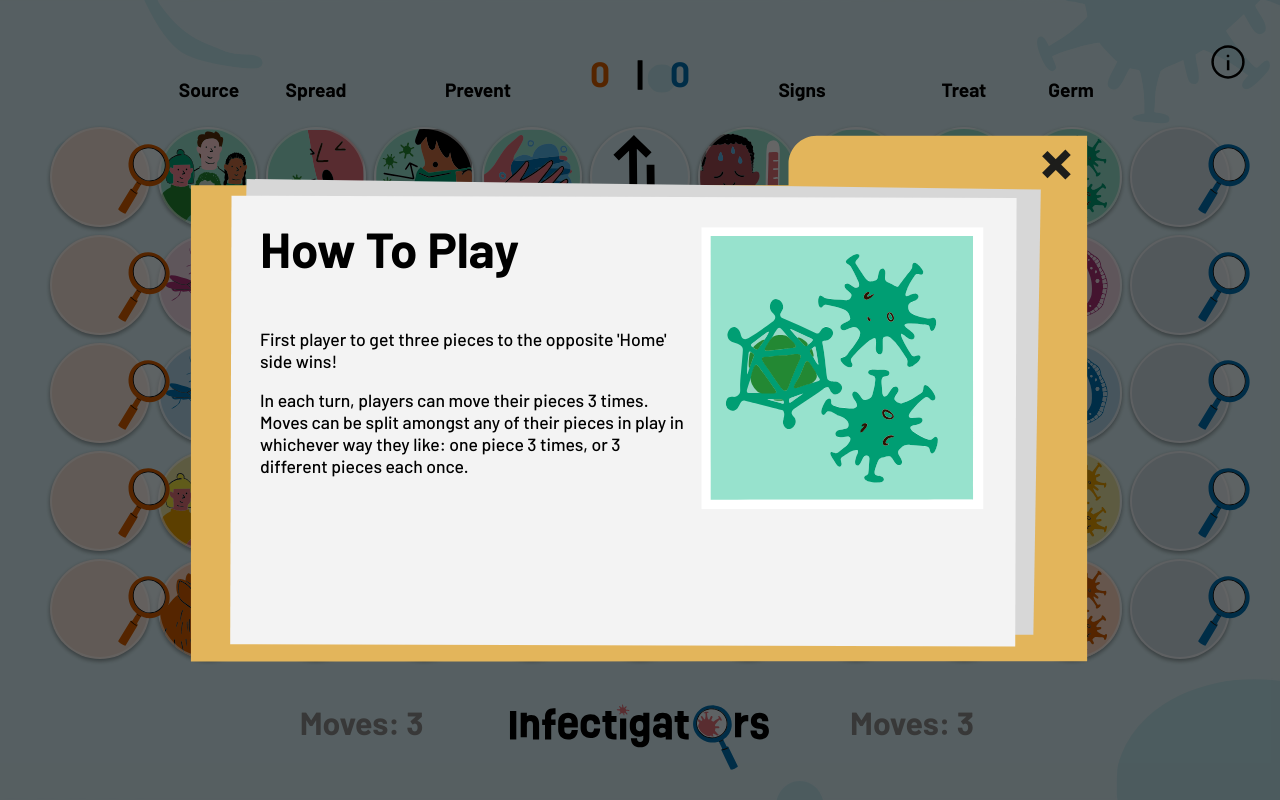
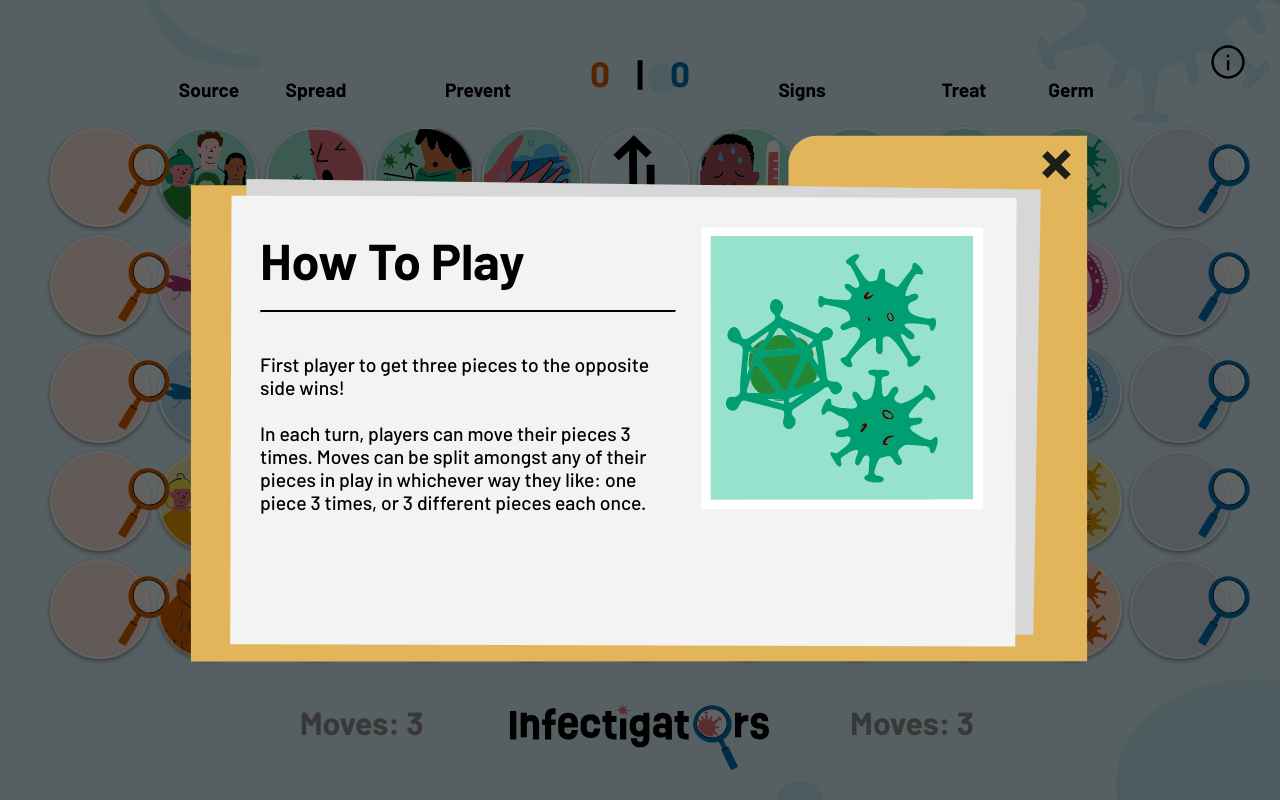
Before and after one commit to evelab/infectigators, a plain HTML site: page index.html in a window 1280 px wide. Both pictures are taken after a click on the button "Let's play!". Drawn offline with Linux system fonts and the light colour scheme.

Commit message:
Underlined folder titles and created json with text for folders.

```diff
--- a/app.js
+++ b/app.js
@@ -3,14 +3,28 @@ const startScreen = document.getElementById('startScreen');
 const gameArea = document.getElementById('gameArea');
 const lockScreen = document.getElementById('lockScreen');
 const folder = document.getElementById('folder');
+const folderImage = document.getElementById('folderImage');
 const folderTitle = document.getElementById('folderTitle');
-const folderImage = document.getElementById('folderImage');
+const folderText = document.getElementById('folderText');
 let blockCellInfo = false;
 const bugInfoBoard = document.getElementById('bugInfoBoard');
+//read and load text for instructions and popup folders with icon information from json file
+let data;
+async function fetchFolderText() {
+  const response = await fetch('./bugInfo.json');
+  data = await response.json();
+  return data;
+}
+fetchFolderText().then(data => {
+  data;
+  folderTitle.textContent = data['folderText'][0]['howto'][0]['title'];
+  folderText.innerHTML = data['folderText'][0]['howto'][0]['text'];
+});
 
 function instructionsDisplay() {
   lockScreen.style.display = 'flex';
-  folderTitle.textContent = 'How to play';
+  folderTitle.textContent = data['folderText'][0]['howto'][0]['title'];
+  folderText.innerHTML = data['folderText'][0]['howto'][0]['text'];
 }
 
 function closeFolder() {
@@ -267,8 +281,10 @@ function buildGame() {
 function showCellInfo(e) {
   if (blockCellInfo === false) {
     let clickedIcon = e.target;
-    folderTitle.textContent = clickedIcon.getAttribute('data-celltype');
+    let cellName = clickedIcon.getAttribute('data-celltype');
+    folderTitle.textContent = cellName;
     folderImage.src = clickedIcon.getAttribute('data-icon');
+    folderText.innerHTML = data['folderText'][0][cellName][0]['text'];
     lockScreen.style.display = 'flex';
   }
   // let cellText = e.target.children[0];
--- /dev/null
+++ b/bugInfo.json
@@ -0,0 +1,138 @@
+{
+    "test": [
+
+    ],
+    "folderText": [
+        {
+            "howto": [
+                {
+                    "title": "how to play",
+                    "text": "First player to get three pieces to the opposite side wins!<br><br>In each turn, players can move their pieces 3 times. Moves can be split amongst any of their pieces in play in whichever way they like: one piece 3 times, or 3 different pieces each once."
+                },
+                {
+                    "text": "Pieces can move forward, or sideways if an adjacent square has a symbol that matches their current square. Pieces cannot move backwards."
+                }
+            ],
+            "free": [
+                {
+                    "text": "Descriptive text..."
+                }
+            ],
+            "humans": [
+                {
+                    "text": "Descriptive text..."
+                }
+            ],
+            "droplets": [
+                {
+                    "text": "Descriptive text..."
+                }
+            ],
+            "mask": [
+                {
+                    "text": "Descriptive text..."
+                }
+            ],
+            "wash hands": [
+                {
+                    "text": "Descriptive text..."
+                }
+            ],
+            "fatigue": [
+                {
+                    "text": "Descriptive text..."
+                }
+            ],
+            "fever": [
+                {
+                    "text": "Descriptive text..."
+                }
+            ],
+            "rest": [
+                {
+                    "text": "Descriptive text..."
+                }
+            ],
+            "virus": [
+                {
+                    "text": "Descriptive text..."
+                }
+            ],
+            "animals": [
+                {
+                    "text": "Descriptive text..."
+                }
+            ],
+            "bite": [
+                {
+                    "text": "Descriptive text..."
+                }
+            ],
+            "education": [
+                {
+                    "text": "Descriptive text..."
+                }
+            ],
+            "avoid animals": [
+                {
+                    "text": "Descriptive text..."
+                }
+            ],
+            "pain": [
+                {
+                    "text": "Descriptive text..."
+                }
+            ],
+            "wound cleaning": [
+                {
+                    "text": "Descriptive text..."
+                }
+            ],
+            "arthropod": [
+                {
+                    "text": "Descriptive text..."
+                }
+            ],
+            "clothing": [
+                {
+                    "text": "Descriptive text..."
+                }
+            ],
+            "repellent": [
+                {
+                    "text": "Descriptive text..."
+                }
+            ],
+            "rash": [
+                {
+                    "text": "Descriptive text..."
+                }
+            ],
+            "medication": [
+                {
+                    "text": "Descriptive text..."
+                }
+            ],
+            "microorganism": [
+                {
+                    "text": "Descriptive text..."
+                }
+            ],
+            "net": [
+                {
+                    "text": "Descriptive text..."
+                }
+            ],
+            "vomiting": [
+                {
+                    "text": "Descriptive text..."
+                }
+            ],
+            "cough": [
+                {
+                    "text": "Descriptive text..."
+                }
+            ]
+        }
+    ]
+}
--- a/index.html
+++ b/index.html
@@ -17,7 +17,7 @@
   <body>
 
     <div id='rotatePrompt' class='bigDiv'>
-      <div class='bigDivText'>
+      <div class='rotateDiv'>
         <img src='assets/other/infectigators.svg' alt='Infectigators'/>
         <img src='assets/other/rotate_phone.svg' alt='Rotate phone'/>
         <p>Rotate your device to landscape to play!</p>
@@ -25,7 +25,7 @@
     </div>
 
     <div id='startScreen' class='bigDiv'>
-      <div class='bigDivText'>
+      <div class='startScreenDiv'>
         <img src='assets/other/infectigators.svg' alt='Infectigators'/>
         <p class='startScreenText'>Race against your opponent to identify illnesses, and learn about their causes, symptoms and treatments</p>
         <button class='playButton' onclick='playGame()'>Let's play!</button>
@@ -63,10 +63,12 @@
       <div id='folder'>
         <button id='closeButton' class='button' onclick='closeFolder()'></button>
         <img id='folderImage' src='assets/icons/influenza/virus.svg' alt='Infectigators'/>
-        <div class='folderText'>
+        <div class='folderContent'>
           <p id='folderTitle' class='h1'>How to play</p>
-          <p>First player to get three pieces to the opposite 'Home' side wins!</p>
-          <p>In each turn, players can move their pieces 3 times. Moves can be split amongst any of their pieces in play in whichever way they like: one piece 3 times, or 3 different pieces each once.</p>
+          <hr>
+          <p id='folderText'></p>
+          <!-- <p id='folderText'>First player to get three pieces to the opposite 'Home' side wins!</p>
+          <p>In each turn, players can move their pieces 3 times. Moves can be split amongst any of their pieces in play in whichever way they like: one piece 3 times, or 3 different pieces each once.</p> -->
           <!-- <p>Pieces can move forward, or sideways if an adjacent square has a symbol that matches their current square. Pieces cannot move backwards.</p>
           <p>If a player encounters a piece of the other player, neither piece can move forward and may be blocked if they can't move sideways either.</p>
           <p>Within the 'Free' lane, a player can move their piece to any unoccupied square.</p>
--- a/styles.css
+++ b/styles.css
@@ -41,12 +41,18 @@ body {
   align-items: center;
   background-color: rgb(215, 238, 244);
 }
-.bigDivText {
-  padding: 20%;
+
+.rotateDiv {
+  padding: 0 20%;
+}
+
+.startScreenDiv {
+  padding: 0 12%;
 }
 .startScreenText {
-  margin-top: 0;
-  margin-bottom: 40px;
+  margin-top: -40px;
+  margin-bottom: 20px;
+  padding: 0 20%;
 }
 
 .playButton {
@@ -96,13 +102,19 @@ body {
   width: 164px;
   height: 164px;
 }
+.folderContent {
+  padding: 20px 45% 0 44px;
+  font-size: 110%;
+}
 .h1 {
-  font-size: 280%;
+  font-size: 260%;
   font-weight: 700;
   text-transform: capitalize;
+  margin-bottom: 14px;
 }
-.folderText {
-  padding: 20px 45% 0 44px;
+.folderContent > hr {
+  margin-bottom: 20px;
+  border-top: 2px solid;
 }
 .button {
   position: absolute;
@@ -223,8 +235,8 @@ body {
   padding: 0 4px 12px;
   margin: 0;
   text-align: center;
-  /* font-size: 110%; */
-  font-size: 90%;
+  font-size: 110%;
+  /* font-size: 90%; */
   font-weight: 700;
 }
 
@@ -333,8 +345,10 @@ body {
   }
 
   .startScreenText {
-    padding-left: 20%;
-    padding-right: 20%;
+    margin-top: -80px;
+    margin-bottom: 60px;
+    padding: 0 24%;
+    font-size: 120%;
   }
 
   .playButton {
@@ -356,8 +370,14 @@ body {
     width: 264px;
     height: 264px;
   }
-  .folderText {
-    padding: 40px 45% 0 70px;
+  .folderContent {
+    padding: 50px 46% 0 70px;
+  }
+  .h1 {
+    margin-bottom: 20px;
+  }
+  .folderContent > hr {
+    margin-bottom: 40px;
   }
   #closeButton {
     top: 13px;
```
